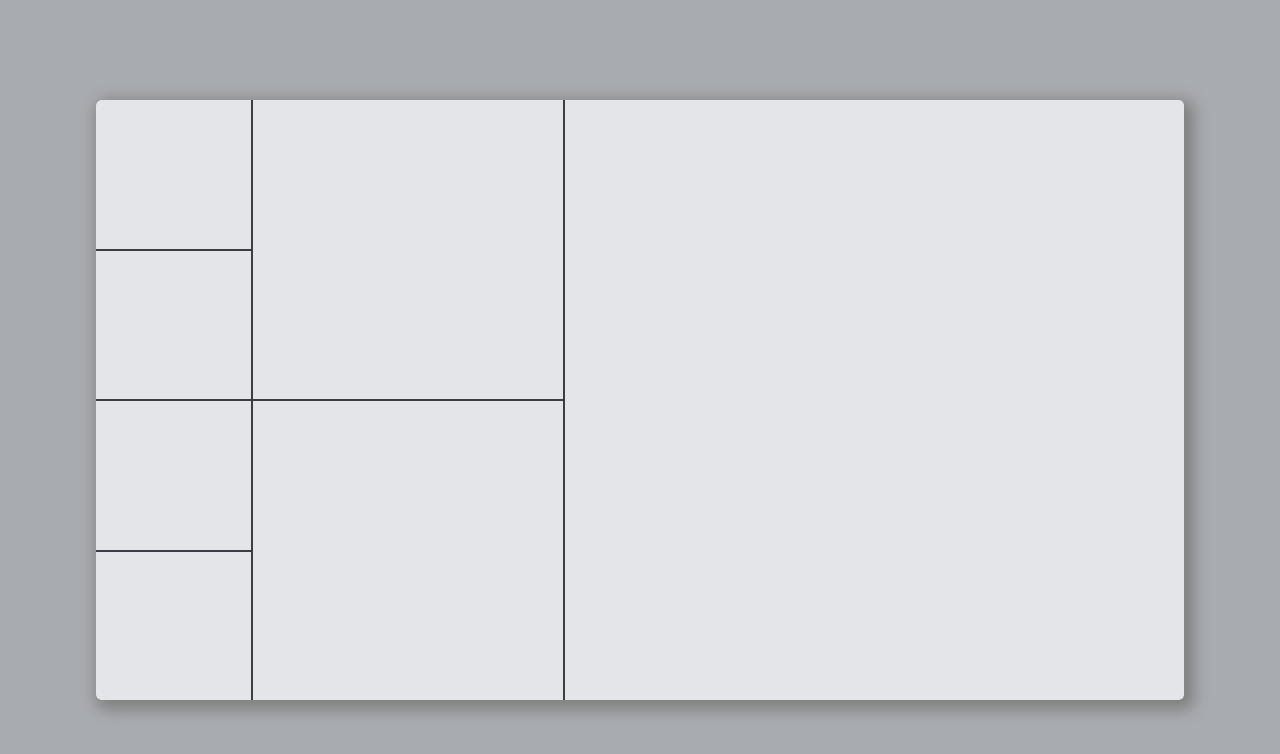
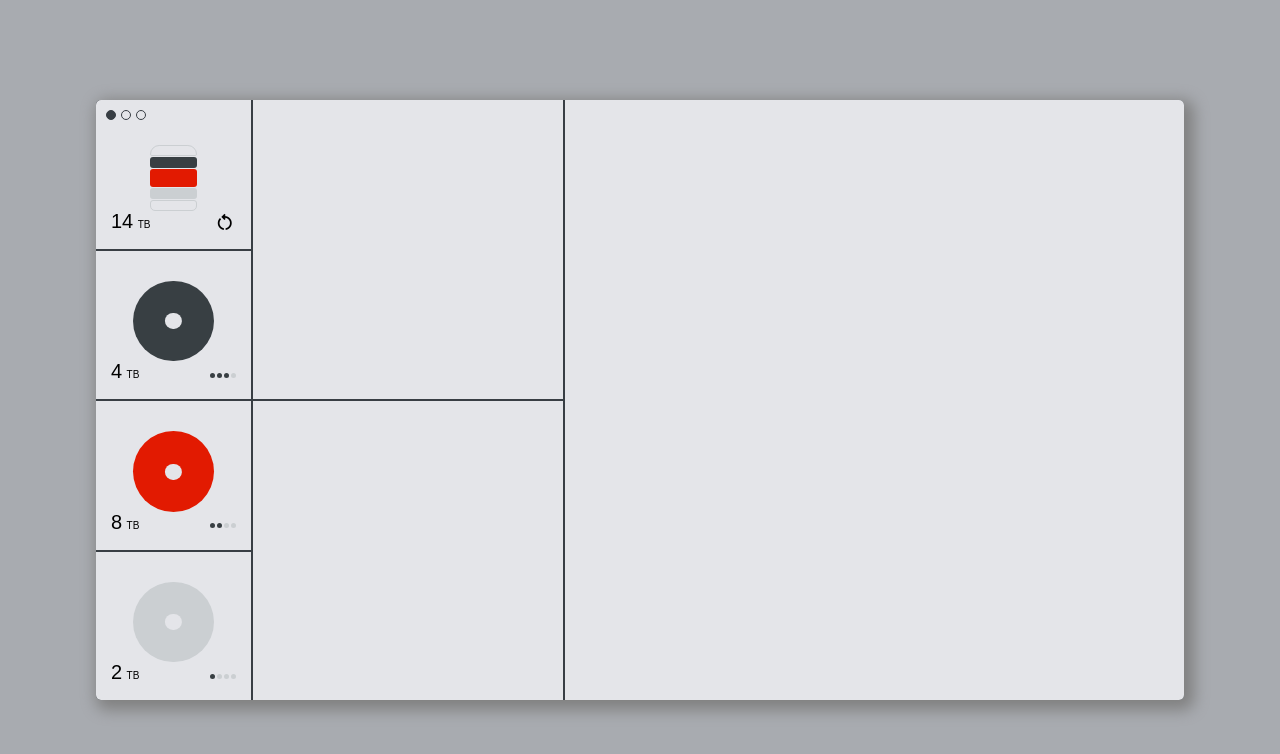
Before and after one commit to KimJi-An/macOS, a website built with Vite: page index.html in a window 1280 px wide. Built offline with nearby package versions, Linux system fonts and the light colour scheme; a web font is replaced by a local one.

Commit message:
memory image 부분 완성

```diff
--- a/index.html
+++ b/index.html
@@ -3,15 +3,81 @@
 <head>
   <meta charset="UTF-8" />
   <link rel="stylesheet" href="./styles/style.scss">
+  <link rel="stylesheet" href="https://fonts.googleapis.com/css2?family=Material+Symbols+Outlined:opsz,wght,FILL,GRAD@24,400,0,0" />
   <title>mac OS</title>
 </head>
 <body>
   <div class="wrapper">
     <section class="memory-img">
-      <div class="memory-img__total"></div>
-      <div class="memory-img__grey4"></div>
-      <div class="memory-img__red8"></div>
-      <div class="memory-img__white2"></div>
+      <div class="memory-img__total">
+        <div class="page">
+          <span></span>
+          <span></span>
+          <span></span>
+        </div>
+        <div class="img-tower">
+          <ul>
+            <li></li>
+            <li></li>
+            <li></li>
+            <li></li>
+            <li></li>
+          </ul>
+        </div>
+        <div class="space total">
+          <div class="text">
+            <span>14</span> <span>TB</span>
+          </div>
+          <span class="material-symbols-outlined">
+            restart_alt
+          </span>
+        </div>
+      </div>
+      <div class="color grey4">
+        <div class="img-disk">
+          <div class="big-circle">
+            <span class="small-circle"></span>
+          </div>
+        </div>
+        <div class="space disk">
+          <div class="text">
+            <span>4</span> <span>TB</span>
+          </div>
+          <div class="layer">
+            <span></span><span></span><span></span><span></span>
+          </div>
+        </div>
+      </div>
+      <div class="color red8">
+        <div class="img-disk">
+          <div class="big-circle">
+            <span class="small-circle"></span>
+          </div>
+        </div>
+        <div class="space disk">
+          <div class="text">
+            <span>8</span> <span>TB</span>
+          </div>
+          <div class="layer">
+            <span></span><span></span><span></span><span></span>
+          </div>
+        </div>
+      </div>
+      <div class="color white2">
+        <div class="img-disk">
+          <div class="big-circle">
+            <span class="small-circle"></span>
+          </div>
+        </div>
+        <div class="space disk">
+          <div class="text">
+            <span>2</span> <span>TB</span>
+          </div>
+          <div class="layer">
+            <span></span><span></span><span></span><span></span>
+          </div>
+        </div>
+      </div>
     </section>
     <div class="memory-text">
       <div class="used-available"></div>
--- a/styles/style.scss
+++ b/styles/style.scss
@@ -1,13 +1,15 @@
 @charset "UTF-8";
 @import "./reset.scss";
+@import url('https://fonts.googleapis.com/css2?family=Nanum+Gothic&family=Smooch+Sans:wght@200;400&display=swap');
 
 $gridColor: #383E44;
 $bgColor: #E4E5E9;
+$gray: #383F43;
+$red: #E21A01;
+$white: #CBCFD2;
 $gap: 2px;
 
 * {
-	margin: 0;
-	padding: 0;
 	box-sizing: border-box;
 }
 
@@ -18,6 +20,8 @@ body {
 	justify-content: center;
 	align-items: center;
   background-color: #A8ABB0;
+	font-family: 'Nanum Gothic', sans-serif;
+	font-family: 'Smooch Sans', sans-serif;
 }
 
 .wrapper {
@@ -30,6 +34,22 @@ body {
 	box-shadow: 5px 5px 15px 5px gray;
 	background-color: $gridColor;
 
+	.space {
+		padding: 0 5px;
+		display: flex;
+		justify-content: space-between;
+
+		.text span {
+			&:first-child {
+				font-size: 20px;
+			}
+
+			&:nth-child(2) {
+				font-size: 10px;
+			}
+		}
+	}
+
 	.memory-img {
 		display: grid;
 		grid-template-rows: repeat(4, 1fr);
@@ -38,22 +58,175 @@ body {
 		border-bottom-left-radius: 5px;
 		background-color: $gridColor;
 
+		.color {
+			padding: 10px;
+			display: grid;
+			grid-template-rows: 5.5fr 1.5fr;
+			background-color: $bgColor;
+
+			.img-disk {
+				display: flex;
+				justify-content: center;
+				align-items: flex-end;
+
+				.big-circle {
+					width: 60%;
+					height: 80%;
+					position: relative;
+					border-radius: 100%;
+				}
+
+				.small-circle {
+					position: absolute;
+					left: 50%;
+					top: 50%;
+					transform: translate(-50%, -50%);
+					width: 20%;
+					height: 20%;
+					border-radius: 100%;
+					background-color: $bgColor;
+				}
+			}
+
+			.space.disk {
+				display: flex;
+				justify-content: space-between;
+
+				.layer {
+					display: flex;
+					align-items: center;
+
+					span {
+						width: 5px;
+						height: 5px;
+						display: inline-block;
+						background-color: $white;
+						border-radius: 100%;
+
+						&:not(&:last-child) {
+							margin-right: 2px;
+						}
+					}
+				}
+			}
+		}
+
 		.memory-img__total {
+			display: grid;
+			padding: 10px;
+			grid-template-rows: 1fr 4.5fr 1.5fr;
 			border-top-left-radius: 5px;
 			background-color: $bgColor;
+
+			.page {
+				display: flex;
+
+				span {
+					width: 10px;
+					height: 10px;
+					margin-right: 5px;
+					border-radius: 100%;
+					border: 1px solid $gridColor;
+
+					&:first-child {
+						background-color: $gridColor;
+					}
+				}
+			}
+
+			.img-tower {
+				width: 100%;
+				display: flex;
+				justify-content: center;
+				align-items: flex-end;
+
+				ul {
+					width: 35%;
+					height: 80%;
+					display: flex;
+					flex-direction: column;
+					gap: 1px;
+
+					li {
+						border-radius: 3px;
+
+						&:first-child, &:last-child {
+							height: 18%;
+							background-color: $bgColor;
+							border: 1px solid #CBCFD2;
+						}
+
+						&:first-child {
+							border-top-left-radius: 15px;
+							border-top-right-radius: 15px;
+						}
+
+						&:nth-child(2) {
+							height: 18%;
+							background-color: $gray;
+						}
+
+						&:nth-child(3) {
+							height: 28%;
+							background-color: $red;
+						}
+
+						&:nth-child(4) {
+							height: 18%;
+							background-color: $white;
+						}
+
+						&:last-child {
+							border-bottom-left-radius: 5px;
+							border-bottom-right-radius: 5px;
+						}
+					}
+				}
+			}
+
+			.space.total {
+				.material-symbols-outlined {
+					font-size: 22px;
+				}
+			}
 		}
 
-		.memory-img__grey4 {
-			background-color: $bgColor;
+		.color.grey4 {
+			.big-circle {
+				background-color: $gray;
+			}
+
+			.layer span {
+				&:not(&:last-child) {
+					background-color: $gray;
+				}
+			}
 		}
 
-		.memory-img__red8 {
-			background-color: $bgColor;
+		.color.red8 {
+			.big-circle {
+				background-color: $red;
+			}
+
+			.layer span {
+				&:first-child, &:nth-child(2) {
+					background-color: $gray;
+				}
+			}
 		}
 
-		.memory-img__white2 {
+		.color.white2 {
 			border-bottom-left-radius: 5px;
-			background-color: $bgColor;
+
+			.big-circle {
+				background-color: $white;
+			}
+
+			.layer span {
+				&:first-child {
+					background-color: $gray;
+				}
+			}
 		}
 	}
 
@@ -73,7 +246,7 @@ body {
 	}
 
 	.memory-detail {
-		background-color: #E4E5E9;
+		background-color: $bgColor;
 		border-top-right-radius: 5px;
 		border-bottom-right-radius: 5px;
 	}
```
